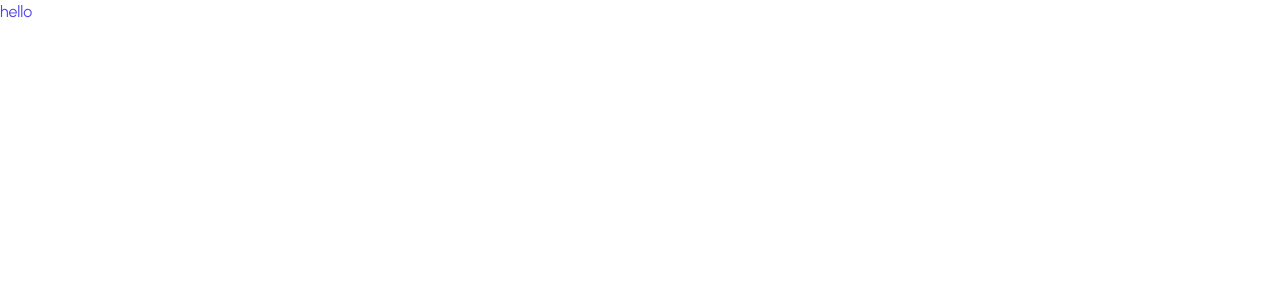
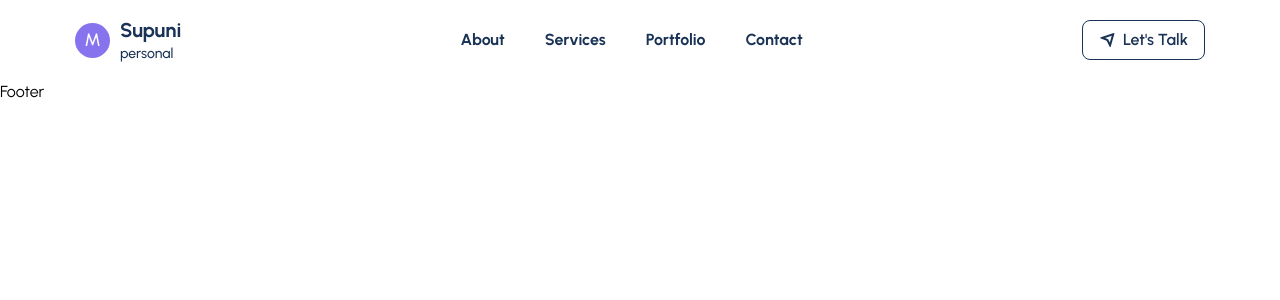
Before and after one commit to supuni97/my-portfolio, a React (Create React App) app: page / in a window 1280 px wide. Shown: the top 300 px of the page. Built offline with nearby package versions, Linux system fonts and the light colour scheme.

Commit message:
Added basic menu bar

```diff
--- a/src/App.js
+++ b/src/App.js
@@ -1,6 +1,8 @@
 import './App.css';
 import { useEffect } from 'react';
 import Aos  from 'aos';
+import Header from './components/Header/Header';
+import Footer from './components/Header/Footer/Footer';
 
 function App() {
 
@@ -9,7 +11,11 @@
   },[])
 
   return (
-   <h1 className='text-indigo-600'>hello</h1>
+    <>
+      <Header/>
+      <main></main>
+      <Footer/>
+    </>
   );
 }
 
--- /dev/null
+++ b/src/components/Header/Footer/Footer.jsx
@@ -0,0 +1,9 @@
+import React from 'react'
+
+const Footer = () => {
+  return (
+    <div>Footer</div>
+  )
+}
+
+export default Footer
--- /dev/null
+++ b/src/components/Header/Header.jsx
@@ -0,0 +1,49 @@
+import React from 'react'
+
+const Header = () => {
+    return (
+        <header className='w-full h-[80px] leading-[80px] flex items-center'>
+            <div className='container'>
+                <div className='flex items-center justify-between'>
+                    {/*Logo start*/}
+                    <div className='flex items-center gap-[10px]'>
+                        <span className='w-[35px] h-[35px] bg-primaryColor text-white text-[18px] font-[500] rounded-full flex items-center justify-center'>
+                            M
+                        </span>
+
+                        <div className='leading-[20px]'>
+                            <h1 className='text-xl text-smallTextColor font-[700]'>Supuni</h1>
+                            <p className='text-smallTextColor font-[500] text-[14px]'>personal</p>
+                        </div>
+                    </div>
+                    {/*Logo end*/}
+
+                    {/*Menu start*/}
+                    <div className='menu'>
+                        <ul className='flex items-center gap-10'>
+                            <li><a className=' text-smallTextColor font-[700]' href='#about'>About</a></li>
+                            <li><a className=' text-smallTextColor font-[700]' href='#services'>Services</a></li>
+                            <li><a className=' text-smallTextColor font-[700]' href='#portfolio'>Portfolio</a></li>
+                            <li><a className=' text-smallTextColor font-[700]' href='#contact'>Contact</a></li>
+                        </ul>
+                    </div>
+                    {/*Menu end*/}
+
+                    {/*Menu right start*/}
+                    <div className='flex items-center gap-4'>
+                    <button className='flex items-center gap-2 text-smallTextColor font-[600] border border-solid border-smallTextColor py-2 px-4 rounded-[8px] max-h-[40px] hover:bg-smallTextColor hover:text-white hover:font-[500] ease-in duration-300'>
+                    <i class="ri-send-plane-line"></i>Let's Talk
+                    </button>
+
+                    <span className='text-xl text-smallTextColor md:hidden cursor-pointer'>
+                    <i class="ri-menu-line"></i>
+                    </span>
+                    </div>
+                    {/*Menu right end*/}
+                </div>
+            </div>
+        </header>
+    )
+}
+
+export default Header
```
